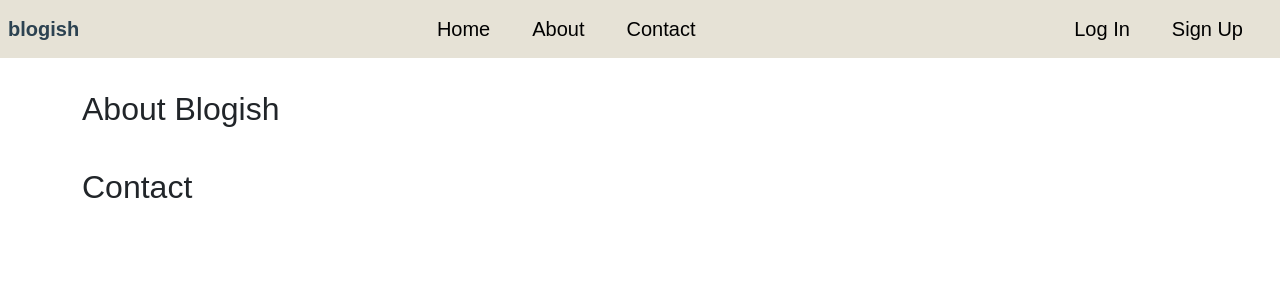
After one commit to codebygrace/blogish, a Django app: page /about-contact/ in a window 1280 px wide. The commit adds this page. Shown: the top 300 px of the page. Run offline with Django 4.2, Linux system fonts and the light colour scheme; some libraries are stand-ins or nearby versions; some web fonts are replaced.

Commit message:
restructured views and urls for auxiliary (about and contact) pages

```diff
--- a/blogposts/templates/base.html
+++ b/blogposts/templates/base.html
@@ -15,6 +15,7 @@
     <link rel="stylesheet" href="{% static 'css/main.css' %}">
     <link rel="stylesheet" href="{% static 'css/post.css' %}">
     <link rel="stylesheet" href="{% static 'css/accounts.css' %}">
+    <link rel="stylesheet" href="{% static 'css/auxiliary.css' %}">
 
     <script src="https://kit.fontawesome.com/6f2d2a6171.js" crossorigin="anonymous"></script>
 
@@ -34,10 +35,10 @@
                     <a class="nav-link" aria-current="page" href="{% url 'index' %}">Home</a>
                 </li>
                 <li class="nav-item">
-                    <a class="nav-link" href="{% url 'about' %}">About</a>
+                    <a class="nav-link" href="{% url 'about_contact' %}">About</a>
                 </li>
                 <li class="nav-item">
-                    <a class="nav-link" href="{% url 'contact' %}">Contact</a>
+                    <a class="nav-link" href="{% url 'about_contact' %}">Contact</a>
                 </li>
                 </ul>
                 <ul class="navbar-nav me-2 mb-1 mb-lg-0">
@@ -61,10 +62,10 @@
                     <a class="nav-link" aria-current="page" href="{% url 'index' %}">Home</a>
                 </li>
                 <li class="nav-item">
-                    <a class="nav-link" href="{% url 'about' %}">About</a>
+                    <a class="nav-link" href="{% url 'about_contact' %}">About</a>
                 </li>
                 <li class="nav-item">
-                    <a class="nav-link" href="{% url 'contact' %}">Contact</a>
+                    <a class="nav-link" href="{% url 'about_contact' %}">Contact</a>
                 </li>
                 </ul>
                 <ul class="navbar-nav me-2 mb-1 mb-lg-0">
--- /dev/null
+++ b/blogposts/templates/blogposts/about_contact.html
@@ -0,0 +1,13 @@
+{% extends 'base.html' %}
+
+{% block title %} About & Contact - Blogish {% endblock %}
+
+{% block content %}
+    <div class="container flex">
+        <h2>About Blogish</h2>
+    </div>
+
+    <div class="container flex">
+        <h2>Contact</h2>
+    </div>
+{% endblock %}
--- a/blogposts/urls.py
+++ b/blogposts/urls.py
@@ -8,6 +8,5 @@ urlpatterns = [
     path('post/<int:id>/edit', views.edit_post, name = 'edit_post'),
     path('post/<int:id>/update', views.update_post, name = 'update_post'),
     path('post/<int:id>/delete', views.delete_post, name='delete_post'),
-    path('about/', views.about_page, name = 'about'),
-    path('contact/', views.contact_page, name = 'contact'),
+    path('about-contact/', views.about_contact_page, name = 'about_contact'),
 ]
--- a/blogposts/views.py
+++ b/blogposts/views.py
@@ -52,8 +52,5 @@ def delete_post(request, id):
     post.delete()
     return render(request, 'blogposts/delete_post.html')
 
-def about_page(request):
-    return render(request, 'blogposts/about.html')
-
-def contact_page(request):
-    return render(request, 'blogposts/contact.html')
+def about_contact_page(request):
+    return render(request, 'blogposts/about_contact.html')
```
Also changed, not shown: blogposts/templates/blogposts/about.html (deleted, +0 -7 lines), blogposts/templates/blogposts/contact.html (deleted, +0 -7 lines), blogposts/static/css/auxiliary.css (added).
